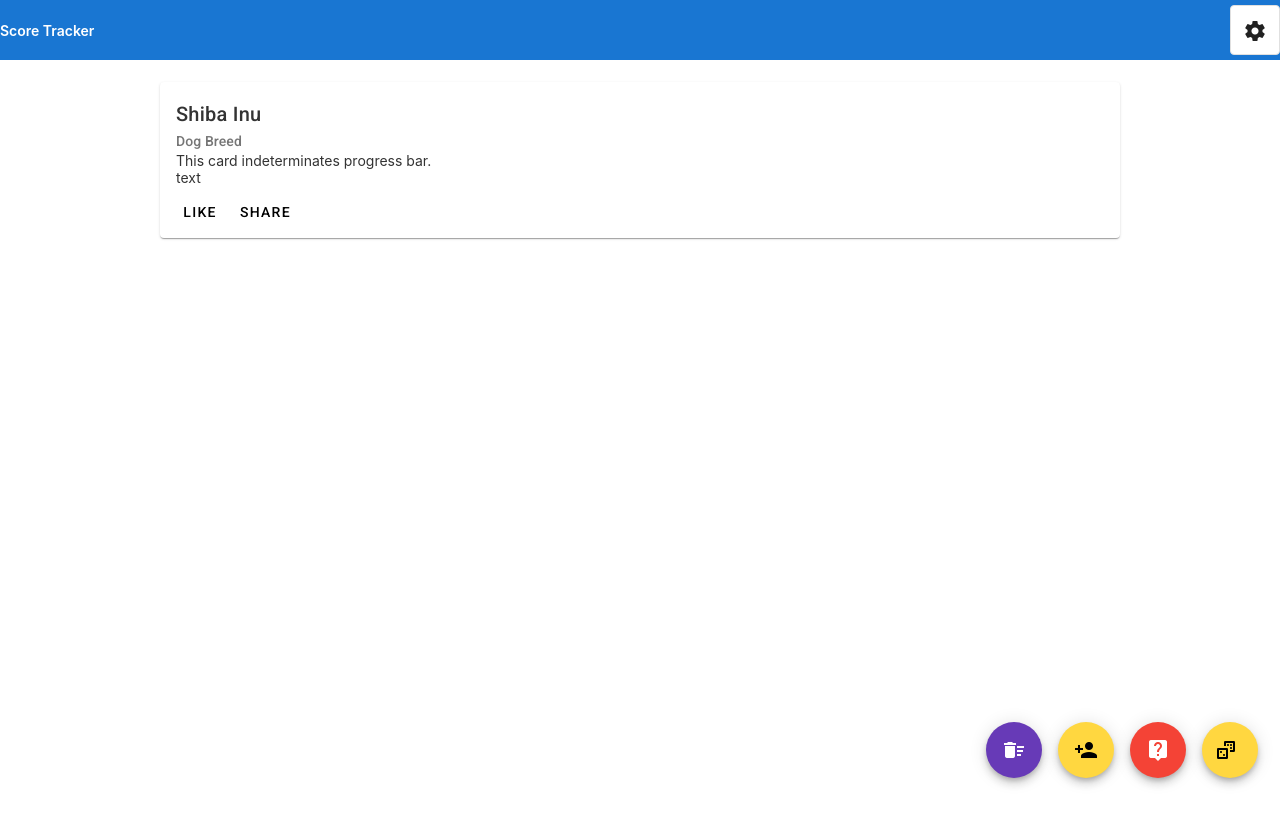
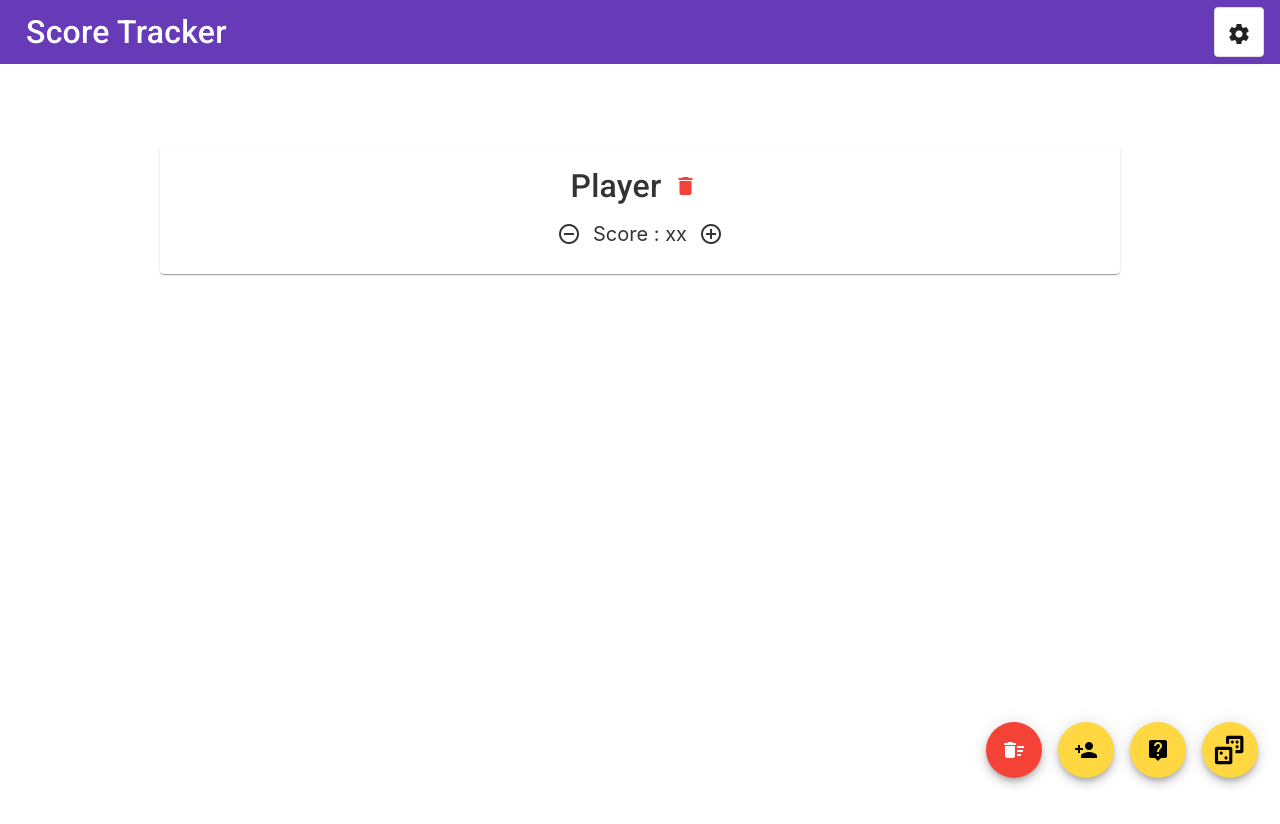
Before and after one commit to darkusagi99/ScoreTracker, an Angular app: page / in a window 1280 px wide. Shown: the top 824 px of the page. After the commit the page ends 800 px from the top, so only its background shows below. Built offline with nearby package versions, Linux system fonts and the light colour scheme.

Commit message:
Design update

```diff
--- a/src/app/app.component.css
+++ b/src/app/app.component.css
@@ -12,6 +12,11 @@ p {
 	margin: 0;
 }
 
+.app-title{
+	padding-left : 10px;
+	font-size:32px;
+}
+
 .toolbar {
     position: absolute;
     top: 0;
@@ -20,7 +25,6 @@ p {
     height: 60px;
     display: flex;
     align-items: center;
-    background-color: #1976d2;
     color: white;
     font-weight: 600;
 }
@@ -75,7 +79,7 @@ p {
 }
 
 svg.material-icons {
-	height: 24px;
+	height: 38px;
 	width: auto;
 }
 
@@ -93,4 +97,26 @@ svg.material-icons:not(:last-child) {
 
 .player-card {
 	width: 100%;
+	align-items: center;
 }
+
+
+.player-card-valign {
+	vertical-align: middle;
+}
+
+.player-card-content {
+    display: flex;
+    justify-content: center;
+    align-items: center;
+}
+
+
+.player-card-score {
+	font-size:20px;
+}
+
+
+.player-card-name {
+	font-size:32px;
+}
--- a/src/app/app.component.html
+++ b/src/app/app.component.html
@@ -1,15 +1,15 @@
 
 <!-- Toolbar -->
-<div class="toolbar" role="banner">
+<mat-toolbar color="primary">
 
 	<!-- Application title -->
-	<span>Score Tracker</span>
+	<span class="app-title">Score Tracker</span>
 	<div class="spacer"></div>
 	<!-- Settings button -->
 	<mat-button-toggle value="on" color="primary">
-	<mat-icon>settings</mat-icon>
+		<mat-icon>settings</mat-icon>
 	</mat-button-toggle>
-</div>
+</mat-toolbar>
 
 <div class="content" role="main">
 
@@ -18,18 +18,34 @@
 
 	<!-- Test CARD -->
 	<mat-card class="player-card">
+
+			<!-- CARD Header -->
 		<mat-card-header>
-			<mat-card-title>Shiba Inu</mat-card-title>
-			<mat-card-subtitle>Dog Breed</mat-card-subtitle>
+			<mat-card-title class="player-card-content">
+			<span class="player-card-content player-card-name ">Player</span>
+			<button mat-icon-button  color="warn" class="player-card-valign" aria-label="Delete Player">
+				<mat-icon>delete</mat-icon>
+			</button>
+			</mat-card-title>
+			<mat-card-subtitle></mat-card-subtitle>
 		</mat-card-header>
-		<mat-card-content>
-			<p>This card indeterminates progress bar.</p>
-			<p>text</p>
+
+			<!-- CARD Body -->
+		<mat-card-content class="player-card-content">
+			<button mat-icon-button  class="player-card-valign" aria-label="Decrease Score">
+				<mat-icon>remove_circle_outline</mat-icon>
+			</button>
+
+			<div class="spacer"></div>
+
+			<span  class="player-card-valign player-card-score">Score : xx</span>
+
+			<div class="spacer"></div>
+
+			<button mat-icon-button  class="player-card-valign" aria-label="Increase Score">
+				<mat-icon>add_circle_outline</mat-icon>
+			</button>
 		</mat-card-content>
-		<mat-card-actions>
-			<button mat-button>LIKE</button>
-			<button mat-button>SHARE</button>
-		</mat-card-actions>
 	</mat-card>
 
 
@@ -37,7 +53,7 @@
 
 	<div class="fab-main card-container">
       <div class="fab-button">
-        <button mat-fab color="primary" aria-label="Delete All">
+        <button mat-fab color="warn" aria-label="Delete All">
           <mat-icon>delete_sweep</mat-icon>
         </button>
       </div>
@@ -47,13 +63,13 @@
         </button>
       </div>
       <div class="fab-button">
-        <button mat-fab color="warn" aria-label="Pick a player">
+        <button mat-fab color="accent" aria-label="Pick a player">
           <mat-icon>live_help</mat-icon>
         </button>
       </div>
       <div class="fab-button">
         <button mat-fab aria-label="Roll Dice">
-		  <svg class="material-icons" xmlns="http://www.w3.org/2000/svg" viewBox="0 0 24 24"><title>dice-multiple-outline</title><path d="M14 8C13.45 8 13 7.55 13 7S13.45 6 14 6C14.55 6 15 6.45 15 7C15 7.55 14.55 8 14 8M12 12V19H5V12H12M12.78 10H4.22C3.55 10 3 10.55 3 11.22V19.78C3 20.45 3.55 21 4.22 21H12.78C13.45 21 14 20.45 14 19.78V11.22C14 10.55 13.45 10 12.78 10M19.78 3H11.22C10.55 3 10 3.55 10 4.22V8H12V5H19V12H16V14H19.78C20.45 14 21 13.45 21 12.78V4.22C21 3.55 20.45 3 19.78 3M17 8C16.45 8 16 7.55 16 7S16.45 6 17 6C17.55 6 18 6.45 18 7C18 7.55 17.55 8 17 8M17 11C16.45 11 16 10.55 16 10S16.45 9 17 9C17.55 9 18 9.45 18 10C18 10.55 17.55 11 17 11M7 15C6.45 15 6 14.55 6 14S6.45 13 7 13C7.55 13 8 13.45 8 14C8 14.55 7.55 15 7 15M10 18C9.45 18 9 17.55 9 17S9.45 16 10 16C10.55 16 11 16.45 11 17C11 17.55 10.55 18 10 18" /></svg>
+		  <svg class="material-icons" xmlns="http://www.w3.org/2000/svg" viewBox="-2 0 24 24"><title>dice-multiple-outline</title><path d="M14 8C13.45 8 13 7.55 13 7S13.45 6 14 6C14.55 6 15 6.45 15 7C15 7.55 14.55 8 14 8M12 12V19H5V12H12M12.78 10H4.22C3.55 10 3 10.55 3 11.22V19.78C3 20.45 3.55 21 4.22 21H12.78C13.45 21 14 20.45 14 19.78V11.22C14 10.55 13.45 10 12.78 10M19.78 3H11.22C10.55 3 10 3.55 10 4.22V8H12V5H19V12H16V14H19.78C20.45 14 21 13.45 21 12.78V4.22C21 3.55 20.45 3 19.78 3M17 8C16.45 8 16 7.55 16 7S16.45 6 17 6C17.55 6 18 6.45 18 7C18 7.55 17.55 8 17 8M17 11C16.45 11 16 10.55 16 10S16.45 9 17 9C17.55 9 18 9.45 18 10C18 10.55 17.55 11 17 11M7 15C6.45 15 6 14.55 6 14S6.45 13 7 13C7.55 13 8 13.45 8 14C8 14.55 7.55 15 7 15M10 18C9.45 18 9 17.55 9 17S9.45 16 10 16C10.55 16 11 16.45 11 17C11 17.55 10.55 18 10 18" /></svg>
         </button>
       </div>
     </div>
--- a/src/app/app.module.ts
+++ b/src/app/app.module.ts
@@ -5,6 +5,7 @@ import { AppComponent } from './app.component';
 import {MatIconModule} from '@angular/material/icon';
 import {MatButtonToggleModule} from '@angular/material/button-toggle';
 
+import {MatToolbarModule} from '@angular/material/toolbar';
 
 import {MatButtonModule} from '@angular/material/button';
 import {MatCardModule} from '@angular/material/card';
@@ -14,7 +15,7 @@ import {MatCardModule} from '@angular/material/card';
     AppComponent
   ],
   imports: [
-    BrowserModule, MatIconModule, MatButtonToggleModule, MatButtonModule, MatCardModule
+    BrowserModule, MatIconModule, MatButtonToggleModule, MatButtonModule, MatCardModule, MatToolbarModule
   ],
   providers: [],
   bootstrap: [AppComponent]
```
